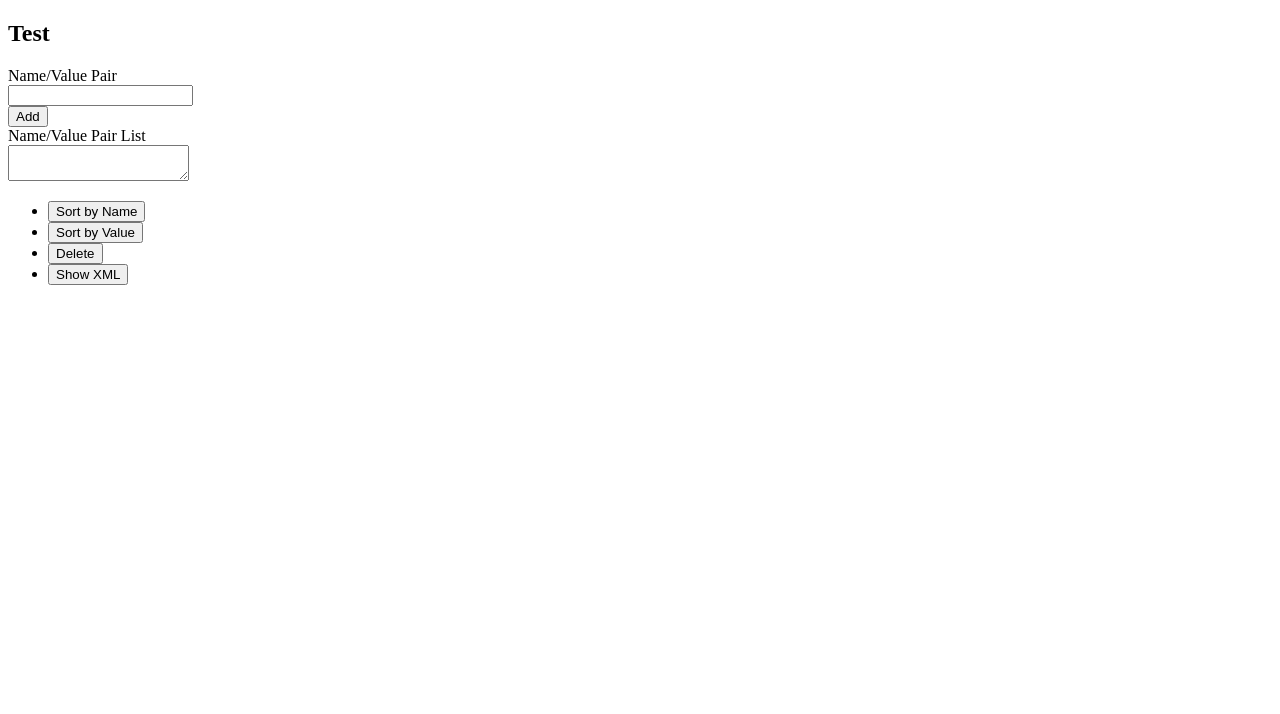
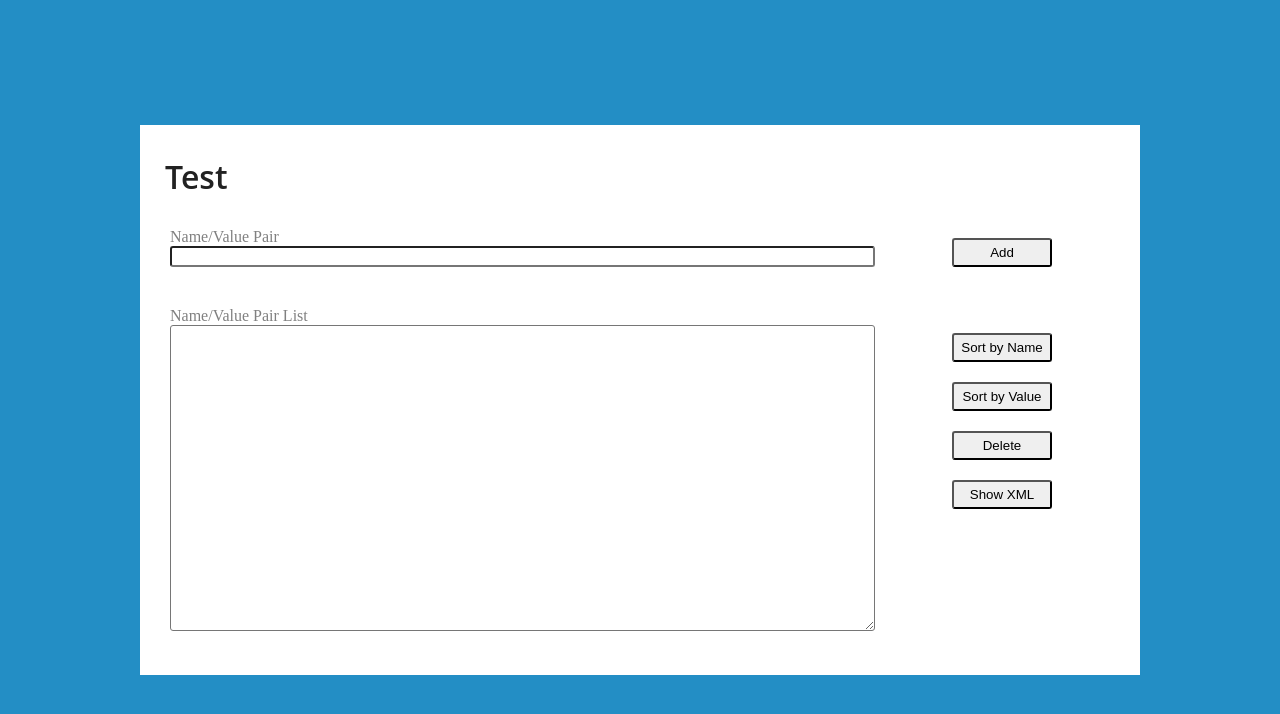
Before and after one commit to francislyq/simple_webapp, a plain HTML site: page index.html in a window 1280 px wide. Drawn offline with nearby package versions, Linux system fonts and the light colour scheme.

Commit message:
Style the page

```diff
--- a/css/styles.css
+++ b/css/styles.css
@@ -0,0 +1,113 @@
+/* ================================================== */
+/* RESETS && DEFAULTS */
+/* ================================================== */
+* {
+  -webkit-box-sizing: border-box;
+  -moz-box-sizing: border-box;
+	box-sizing: border-box;
+}
+
+html, body {
+	margin: 0;
+	padding: 0;
+}
+
+header {
+  padding: 10px;
+}
+
+body {
+  padding: 50px 40px;
+	background-color: #238EC5;
+}
+
+h1, h2, h3, h4, h5, h6 {
+	font-family: 'Open Sans', sans-serif;
+	font-weight: 600;
+	margin: 0;
+	padding: 0;
+	color: #222222;
+}
+
+label {
+  color: grey;
+}
+
+textarea{
+    font-size: 15px;
+    line-height: 15px;
+}
+
+ul {
+	padding: 0;
+	list-style: none;
+}
+
+/* ================================================== */
+/* LAYOUT STYLES */
+/* ================================================== */
+.testarea, .inputarea, .listarea {
+  padding: 20px 15px;
+  background-color: white;
+}
+
+.testhead {
+  margin: 20px 0;
+}
+
+.addbutton, .listbutton {
+  width: 100px;
+  padding: 5px;
+  text-align: center;
+  border-radius: 3px;
+  margin: 5px 0;
+}
+
+.listfunctionarea {
+  display: block;
+}
+
+.listbuttons li {
+  display: inline;
+}
+
+#inputpair {
+  width: 100%;
+  border-radius: 3px;
+}
+
+#listpairs {
+  border-radius: 3px;
+  width: 100%;
+}
+
+/*for tablet*/
+/*@media screen and (min-width: 768px) {}*/
+
+/*for laptop*/
+@media screen and (min-width: 992px) {
+  .testarea {
+    position: fixed;
+    position: fixed;
+    top: 50%;
+    left: 50%;
+    transform: translate(-50%, -50%);
+    width: 1000px;
+  }
+
+  .inputdisplayarea, .listdisplayarea {
+    width: 75%;
+    display: inline-block;
+  }
+
+  .inputfunctionarea, .listfunctionarea {
+    width: 20%;
+    display: inline-block;
+    float: right;
+  }
+
+  .addbutton, .listbutton {
+    margin: 10px 30px;
+  }
+
+}
--- a/index.html
+++ b/index.html
@@ -6,35 +6,38 @@
     <meta name="viewport" content="width=device-width, initial-scale=1.0">
     <link rel="stylesheet" href="./css/styles.css">
   </head>
+
   <body>
+
+    <div class="testarea">
       <header>
-      <h2>Test</h2>
+        <h1 calss="testhead">Test</h1>
       </header>
 
-    <div>
+      <div class="inputarea">
+        <span class="inputdisplayarea">
           <label for="inputpair">Name/Value Pair</label>
-      <section>
           <input id="inputpair" type="text">
-      </section>
-      <aside>
-        <button type="button" onclick="addPair()">Add</button>
-      </aside>
+        </span>
+        <span class="inputfunctionarea">
+          <button class="addbutton" type="button" onclick="addPair()">Add</button>
+        </span>
       </div>
 
-    <div>
+      <div class="listarea">
+        <span class="listdisplayarea">
           <label for="listpairs">Name/Value Pair List</label>
-      <section>
-        <textarea id="listpairs">
-        </textarea>
-      </section>
-      <aside>
+          <textarea id="listpairs" rows="20" readonly></textarea>
+        </span>
+        <span class="listfunctionarea">
           <ul class="listbuttons">
-          <li><button type="button" onclick="sortByName()">Sort by Name</button></li>
-          <li><button type="button" onclick="sortByValue()">Sort by Value</button></li>
-          <li><button type="button" onclick="deletePair()">Delete</button></li>
-          <li><button type="button" onclick="showXML()">Show XML</button></li>
+            <li><button class="listbutton" type="button" onclick="sortByName()">Sort by Name</button></li>
+            <li><button class="listbutton" type="button" onclick="sortByValue()">Sort by Value</button></li>
+            <li><button class="listbutton"type="button" onclick="deletePair()">Delete</button></li>
+            <li><button class="listbutton" type="button" onclick="showXML()">Show XML</button></li>
           </ul>
-      </aside>
+        </span>
+      </div>
     </div>
 
     <!-- required scripts -->
```
Lines whose indentation alone changed are shown as unchanged.
